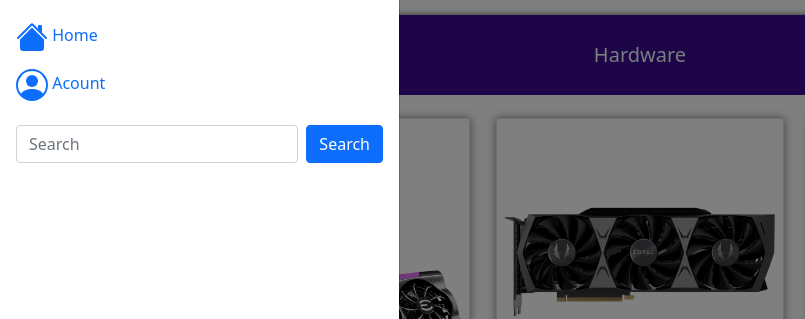
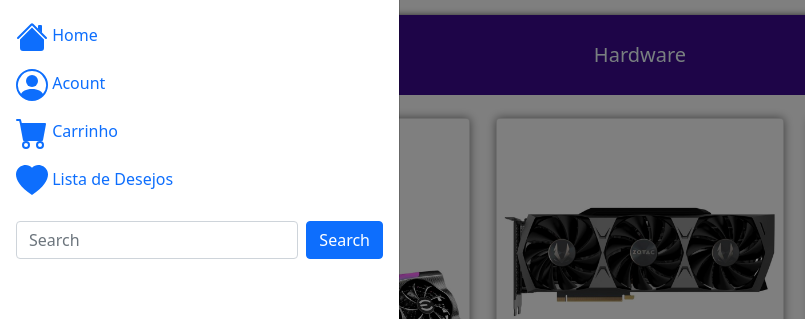
Before and after one commit to Marcus-Vinicios/Tech-Mart, a website: page index.html in a window 1280 px wide. Both pictures are taken after a click on the button 38 px from the left and 37 px from the top of the page. Shown: the part 85-404 px from the top of the page, 0-805 px from the left. Drawn offline with nearby package versions, Linux system fonts and the light colour scheme; files that its build step writes are made by us from their sources.

Commit message:
att_Tech-Mart.v02

```diff
--- a/index.html
+++ b/index.html
@@ -11,7 +11,7 @@
         integrity="sha384-EVSTQN3/azprG1Anm3QDgpJLIm9Nao0Yz1ztcQTwFspd3yD65VohhpuuCOmLASjC" crossorigin="anonymous">
     <script src="https://ajax.googleapis.com/ajax/libs/jquery/3.6.0/jquery.min.js"></script>
     <script src="https://cdnjs.cloudflare.com/ajax/libs/jquery.mask/1.14.16/jquery.mask.min.js"></script>
-    <title>Home</title>
+    <title>Tech-Mart</title>
 </head>
 
 <body>
@@ -63,6 +63,30 @@
                                             d="M0 8a8 8 0 1 1 16 0A8 8 0 0 1 0 8zm8-7a7 7 0 0 0-5.468 11.37C3.242 11.226 4.805 10 8 10s4.757 1.225 5.468 2.37A7 7 0 0 0 8 1z" />
                                     </svg>
                                     Acount
+                                </span>
+                            </a>
+                        </li>
+                        <li class="nav-item">
+                            <a class="nav-link" href="#cart.html">
+                                <span>
+                                    <svg xmlns="http://www.w3.org/2000/svg" width="32" height="32" fill="currentColor"
+                                        class="bi bi-cart-fill" viewBox="0 0 16 16">
+                                        <path
+                                            d="M0 1.5A.5.5 0 0 1 .5 1H2a.5.5 0 0 1 .485.379L2.89 3H14.5a.5.5 0 0 1 .491.592l-1.5 8A.5.5 0 0 1 13 12H4a.5.5 0 0 1-.491-.408L2.01 3.607 1.61 2H.5a.5.5 0 0 1-.5-.5zM5 12a2 2 0 1 0 0 4 2 2 0 0 0 0-4zm7 0a2 2 0 1 0 0 4 2 2 0 0 0 0-4zm-7 1a1 1 0 1 1 0 2 1 1 0 0 1 0-2zm7 0a1 1 0 1 1 0 2 1 1 0 0 1 0-2z" />
+                                    </svg>
+                                    Carrinho
+                                </span>
+                            </a>
+                        </li>
+                        <li class="nav-item">
+                            <a class="nav-link" href="#desirelist.html">
+                                <span>
+                                    <svg xmlns="http://www.w3.org/2000/svg" width="32" height="32" fill="currentColor"
+                                        class="bi bi-heart-fill" viewBox="0 0 16 16">
+                                        <path fill-rule="evenodd"
+                                            d="M8 1.314C12.438-3.248 23.534 4.735 8 15-7.534 4.736 3.562-3.248 8 1.314z" />
+                                    </svg>
+                                    Lista de Desejos
                                 </span>
                             </a>
                         </li>
```
Also changed, not shown: README.md.
